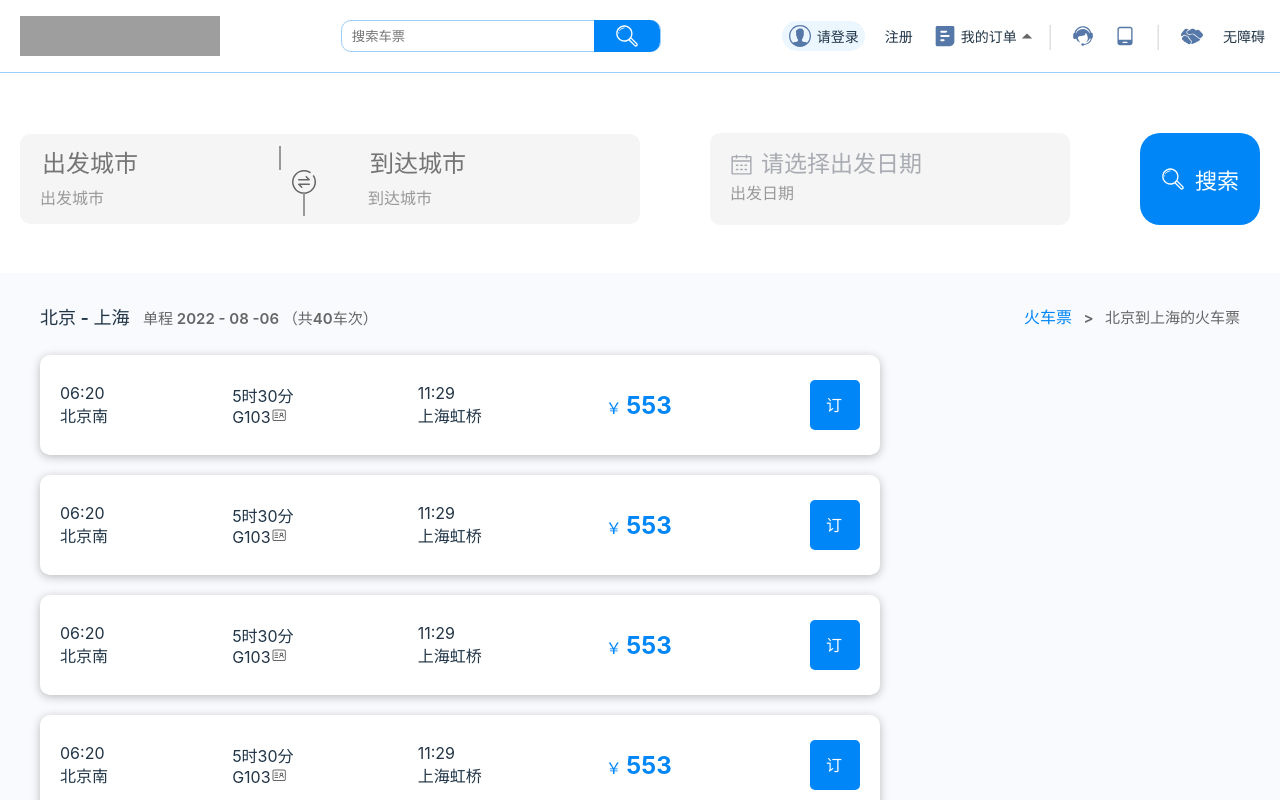
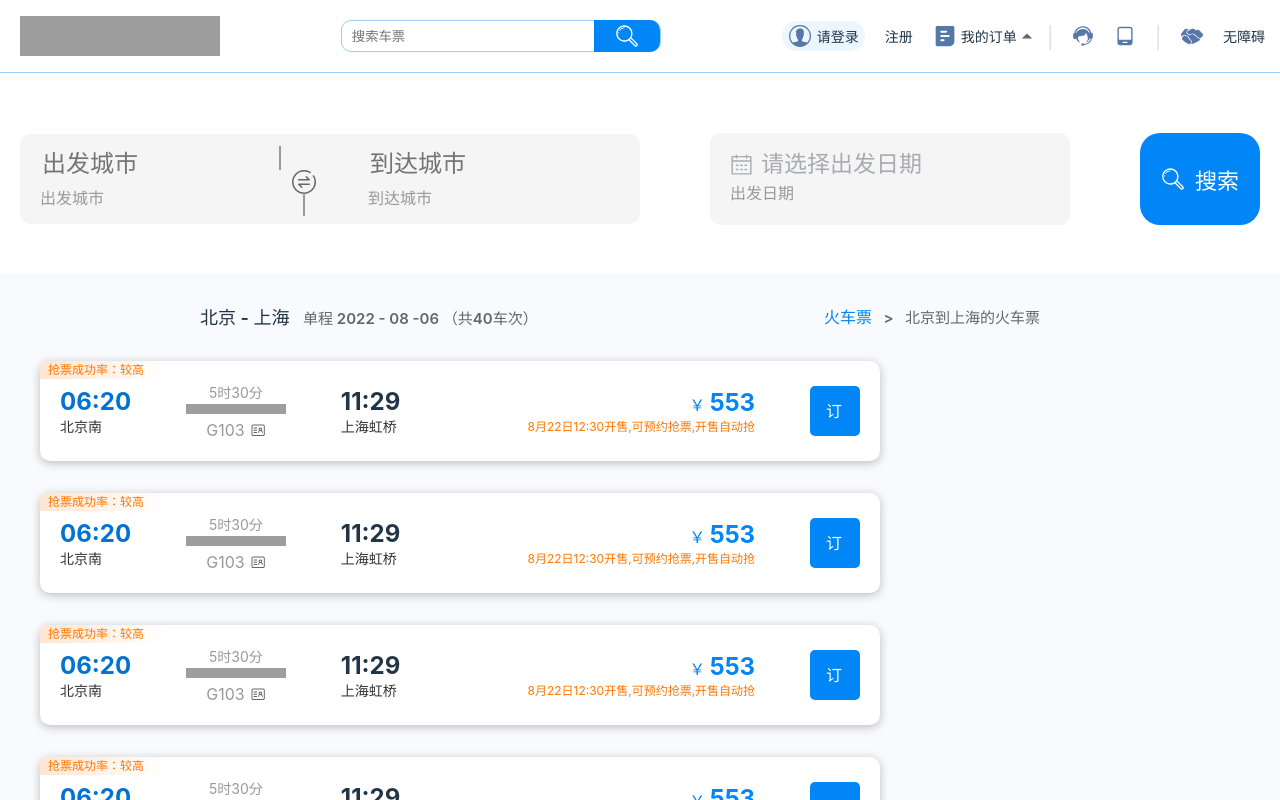
Before and after one commit to YihaoCCC/12306, a Vue app: page /#/home/search/1/1/1 in a window 1280 px wide. Both pictures are taken after a click on the element "搜索". Shown: the top 800 px of the page. Built offline with nearby package versions, Linux system fonts and the light colour scheme; no server answers; grey boxes are pictures that could not be loaded.

Commit message:
✨ feat(SearchDetail): 搜索结果，开始预定

```diff
--- a/src/components/SearchHeader.vue
+++ b/src/components/SearchHeader.vue
@@ -103,7 +103,7 @@ const search = () => {
         height: 200px;
         background-color: #fff;
         border-radius: v-bind(radius);
-        margin: auto;
+        margin: 0 auto 10px auto;
         transform: translateY(v-bind(transitonY));
         padding: 10px 20px;
         box-sizing: border-box;
--- a/src/components/TicketCard.vue
+++ b/src/components/TicketCard.vue
@@ -2,21 +2,19 @@
     <div class="card">
         <div class="listOpen">
             <div class="time">
-                06:20
+                {{ticket.startTime}}
             </div>
             <div class="city">
-                北京南
+                {{ticket.startCity}}
             </div>
         </div>
         <div class="duringTime">
             <div class="haoshi">
-                5时30分
+                {{ticket.haoshi}}
             </div>
-            <div class="line">
-
-            </div>
+            <div class="line"></div>
             <div class="checi">
-                <span>G103</span>
+                <span>{{ticket.checi}}</span>
                 <svg t="1659703610329" class="icon" viewBox="0 0 1024 1024" version="1.1"
                     xmlns="http://www.w3.org/2000/svg" p-id="3077" width="16" height="16">
                     <path
@@ -36,39 +34,124 @@
         </div>
         <div class="listto">
             <div class="time">
-                11:29
+                {{ticket.endTime}}
             </div>
             <div class="city">
-                上海虹桥
+                {{ticket.endCity}}
             </div>
         </div>
         <div class="priceBox">
             <div class="price">
-                ￥ <span>553</span>
+                ￥ <span>{{ticket.price}}</span>
+            </div>
+            <div class="torage">
+                8月22日12:30开售,可预约抢票,开售自动抢
             </div>
         </div>
-        <div class="order" @click="showListDetail">订</div>
-
+        <div class="order" :style="showList ? 'background: #f70' : ''" @click="showListDetail">订</div>
+        <div class="qiang">
+            <span>抢票成功率：较高</span>
+        </div>
     </div>
     <div class="listDetail" :class="showList ? 'showAnimate' : ''">
-
+        <div class="type">
+            二等座
+            <div class="priceBox">
+                <div class="price">
+                    ￥ <span>{{ticket.priceList.erdeng}}</span>
+                </div>
+                <div class="button" @click="book(2)">抢票</div>
+            </div>
+        </div>
+        <div class="type">
+            一等座
+            <div class="priceBox">
+                <div class="price">
+                    ￥ <span>{{ticket.priceList.yideng}}</span>
+                </div>
+                <div class="button" @click="book(1)">抢票</div>
+            </div>
+        </div>
+        <div class="type">
+            商务座
+            <div class="priceBox">
+                <div class="price">
+                    ￥ <span>{{ticket.priceList.shangwu}}</span>
+                </div>
+                <div class="button" @click="book(0)">抢票</div>
+            </div>
+        </div>
     </div>
 </template>
 
 <script setup lang='ts'>
 import { ref } from 'vue'
+import { useRouter } from 'vue-router'
+defineProps({
+    ticket: {
+        type :Object,
+        default : () => {
+            return {
+                startTime: '06:20',
+                startCity: '北京南',
+                haoshi: '5时30分',
+                checi: 'G103',
+                endTime: '11:29',
+                endCity: '上海虹桥',
+                price: '553',
+                priceList: {
+                        erdeng: '553',
+                        yideng: '689',
+                        shangwu: '1028'
+                }
+            }
+        }
+    }
+})
+const router = useRouter()
 const showList = ref(false)
 const showListDetail = () => {
     showList.value = !showList.value
 }
+const book = (ticketType:number) => {
+    router.push({
+        name: 'book',
+        params: {
+            ticketType,
+            scity: 'shanghai',
+            ecity: 'beijing',
+            time: '2022-8-03'
+        }
+    })
+}
 </script>
 
 <style lang="scss" scoped>
+.city {
+    font-size: 14px;
+    font-weight: 700;
+    color: #333;
+}
+.time {
+    font-size: 24px;
+    font-weight: 700;
+}
+.priceBox {
+        width: 240px;
+        color: #0086f6;
+        margin-left: 60px;
+        display: flex;
+        justify-content: end;
+        flex-direction: column;
+        .price {
+            text-align: end;
+        }
+}
 .card {
     width: 70%;
     height: 100px;
     background-color: #fff;
-    margin: 20px 0;
+    margin: 16px 0;
     box-shadow: 0 2px 10px rgb(187, 187, 187);
     border-radius: 10px;
     transition: all .3s ease-in-out;
@@ -77,13 +160,48 @@ const showListDetail = () => {
     display: flex;
     align-items: center;
     justify-content: space-between;
+    position: relative;
+    .listOpen {
+        .time {
+            color: #0072d1;
+        }
+    }
+    .duringTime {
+        color: #999;
+        display: flex;
+        flex-direction: column;
+        align-items: center;
+        width: 100px;
+        .haoshi {
+            font-size: 14px;
+        }
+        .line {
 
+            background: url(https://images3.c-ctrip.com/train/activity/ctrip-order-static/icon-fromto.png) no-repeat;
+            width: 100%;
+            height: 10px;
+            margin: 2px 0 6px 0;
+            background-position: 100% 90%;
+
+        }
+        .checi {
+            display: flex;
+            align-items: center;
+            justify-content: center;
+            svg {
+                margin-left: 5px;
+            }
+        }
+    }
     .priceBox {
-        width: 80px;
-        color: #0086f6;
         span {
             font-size: 24px;
             font-weight: 700;
+        }
+        .torage {
+            text-align: end;
+            font-size: 12px;
+            color: #f70;
         }
     }
     .order {
@@ -96,10 +214,23 @@ const showListDetail = () => {
         box-sizing: border-box;
         color: #fff;
         font-weight: 600;
+        transition: all .3s ease-in-out;
     }
-
     &:hover {
         transform: scale(1.02);
+    }
+    .qiang {
+        position: absolute;
+        font-size: 12px;
+        line-height: 18px;
+        top: 0;
+        left: 0;
+        padding: 0 20px 0 8px;
+        background: -webkit-gradient(linear,left top,right top,from(#ffe6d2),to(#fff));
+        background: -webkit-linear-gradient(left,#ffe6d2,#fff);
+        background: linear-gradient(90deg,#ffe6d2,#fff);
+        color: #f70;
+        border-radius: 6px 0 0;
     }
 }
     .listDetail {
@@ -108,6 +239,46 @@ const showListDetail = () => {
         background-color: #fff;
         border-radius: 8px;
         transition: all .5s ease-in-out;
+        overflow: hidden;
+        padding: 0px 40px;
+        box-sizing: border-box;
+        .type {
+            width: 100%;
+            height: 60px;
+            display: flex;
+            justify-content: space-between;
+            align-items: center;
+            font-size: 18px;
+            font-weight: 700;
+            border-bottom: 1px solid #eef1f6;
+            .priceBox {
+                display: flex;
+                justify-content: end;
+                align-items: center;
+                flex-direction: row;
+                span {
+                    font-size: 24px;
+                }
+                .button {
+                    background: linear-gradient(90deg,#00a7fa,#0076f5);
+                    padding: 0px 15px;
+                    width: 80px;
+                    height: 40px;
+                    line-height: 40px;
+                    border-radius: 10px;
+                    color: #fff;
+                    font-size: 18px;
+                    border: none;
+                    box-sizing: border-box;
+                    margin-left: 20px;
+                    text-align: center;
+                    transition: all .3s ease-in-out;
+                    &:hover {
+                        transform: scale(1.1);
+                    }
+                }
+            }
+        }
     }
     .showAnimate {
         height: 200px;
--- /dev/null
+++ b/src/views/book/book.scss
@@ -0,0 +1,37 @@
+.book {
+    margin: 15px auto;
+    display: flex;
+    justify-content: space-between;
+    .leftDetail {
+        width: 60%;
+        .ticketDetail {
+            height: 100px;
+            background-color: #fff;
+            border-radius: 15px;
+        }
+        .passenger {
+           background-color: #fff;
+           margin: 30px 0;
+           border-radius: 20px;
+           h2 {
+            margin: 0;
+            color: #666;
+            padding-bottom: 15px;
+            border-bottom: 1px solid #eef1f6;
+           }
+        }
+    }
+
+    .rightDetail {
+        width: 38%;
+        .ticketDetail {
+            height: 200px;
+            border-radius: 10px;
+            background-color: #fff;
+        }
+    }
+}
+.padding {
+    padding: 30px 30px;
+    box-sizing: border-box;
+}
--- /dev/null
+++ b/src/views/book/book.vue
@@ -0,0 +1,35 @@
+<template>
+    <div class="book SafeContent">
+        <div class="leftDetail ">
+            <div class="ticketDetail padding">
+                <div>
+                    北京南 - 上海虹桥
+                </div>
+                <div>
+                    09月05日 G103 二等座
+                </div>
+            </div>
+            <div class="passenger padding">
+                <h2>乘车人信息</h2>
+            </div>
+        </div>
+        <div class="rightDetail ">
+            <div class="ticketDetail padding">
+
+            </div>
+        </div>
+    </div>
+</template>
+
+<script setup lang='ts'>
+   import { onMounted } from 'vue';
+   import { useRoute } from 'vue-router';
+   const route = useRoute()
+   onMounted(() => {
+        console.log(route);
+   })
+</script>
+
+<style lang="scss" scoped>
+    @import './book.scss'
+</style>
--- a/src/views/search/search.vue
+++ b/src/views/search/search.vue
@@ -1,6 +1,6 @@
 <template>
-    <div class="SafeContent">
-        <div class="searchDetail">
+
+        <div class="searchDetail" id="header">
             <div>
                 北京 - 上海 &nbsp;&nbsp;<span>单程 2022 - 08 -06</span>
                 <em>
@@ -11,16 +11,30 @@
                 火车票 <em> &nbsp;  >  &nbsp; 北京到上海的火车票</em>
             </span>
         </div>
-        <div class="listBox">
+        <div class="SafeContent">
             <TicketCard v-for="item in 10 " :key="item"></TicketCard>
+        </div>
 
-        </div>
-    </div>
 </template>
 
 <script setup lang='ts'>
 import TicketCard from '../../components/TicketCard.vue';
+import { onMounted } from 'vue';
 
+onMounted(() => {
+    let dom:any = document.getElementById('header')
+    document.addEventListener('scroll', () => {
+        let domHeight:any= document.getElementById('header')?.offsetTop
+
+        if(domHeight > 330 && dom) {
+            dom!.style.background = '#fff';
+            dom.style.boxShadow = '0px 5px 10px #89c1f073'
+        } else {
+            dom.style.background = ''
+            dom.style.boxShadow = ''
+        }
+    })
+})
 </script>
 
 <style lang="scss" scoped>
@@ -31,7 +45,12 @@ import TicketCard from '../../components/TicketCard.vue';
     align-items: center;
     font-weight: 600;
     font-size: 18px;
-    padding: 30px 0 6px 0;
+    padding: 20px 240px 16px 200px;
+    box-sizing: border-box;
+    position: sticky;
+    top: 0;
+    z-index: 100;
+    transition: all .3s ease-in-out;
     span,em {
         font-size: 15px;
         font-style: normal;
@@ -42,8 +61,4 @@ import TicketCard from '../../components/TicketCard.vue';
         color: #0086f6;
     }
 }
-
-.listBox {
-
-}
 </style>
```
Also changed, not shown: src/router/index.ts (+11 -1 lines), 1 other file (tests, documents, lock files or other folders).
